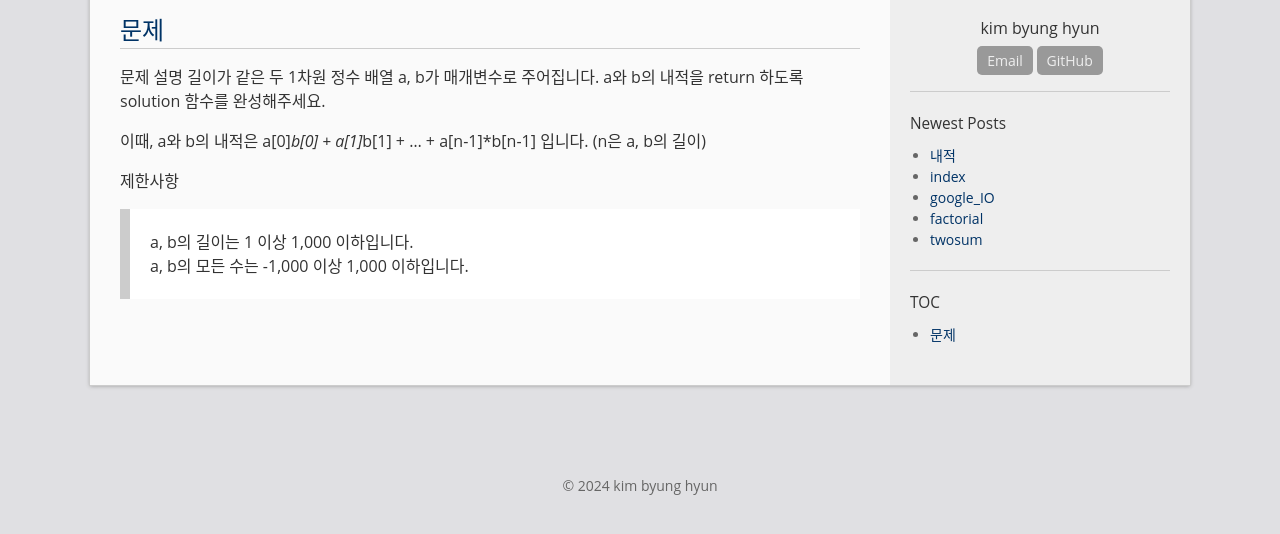
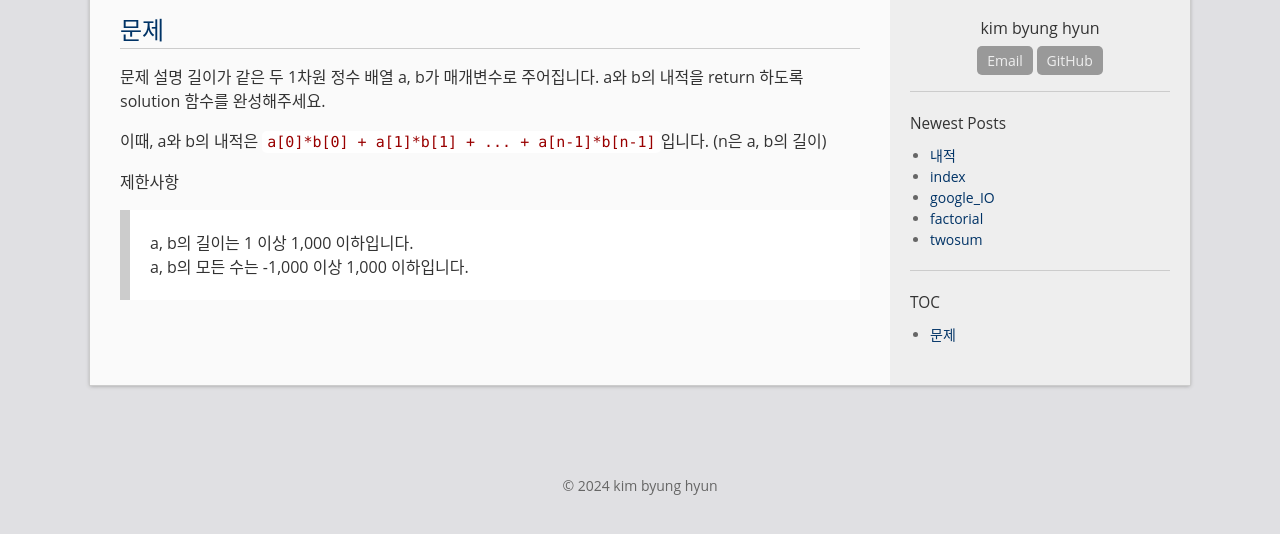
Before and after one commit to bh6366632/bh6366632.github.com, a Jekyll site: the page built from _posts/2024-04-21-inner_product.md, in a window 1280 px wide, cut to the strip 261-795 px from the top of the page. Built offline with Jekyll 4.4.1, drawn with Linux system fonts in a browser that asks for light colours.

```diff
--- a/_posts/2024-04-21-inner_product.md
+++ b/_posts/2024-04-21-inner_product.md
@@ -12,7 +12,7 @@ permalink: /archivers/inner_product
 문제 설명
 길이가 같은 두 1차원 정수 배열 a, b가 매개변수로 주어집니다. a와 b의 내적을 return 하도록 solution 함수를 완성해주세요.
 
-이때, a와 b의 내적은 a[0]*b[0] + a[1]*b[1] + ... + a[n-1]*b[n-1] 입니다. (n은 a, b의 길이)
+이때, a와 b의 내적은 `a[0]*b[0] + a[1]*b[1] + ... + a[n-1]*b[n-1]`입니다. (n은 a, b의 길이)
 
 
 제한사항
```
